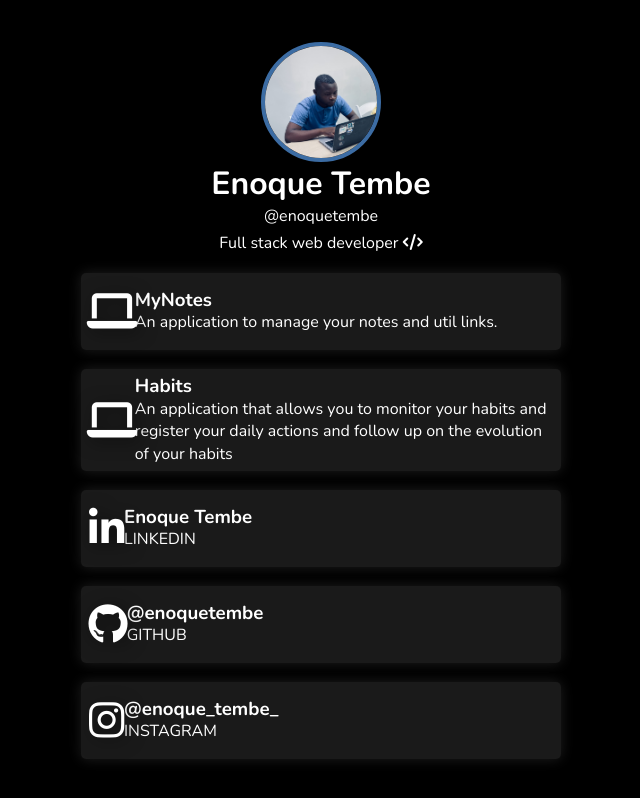
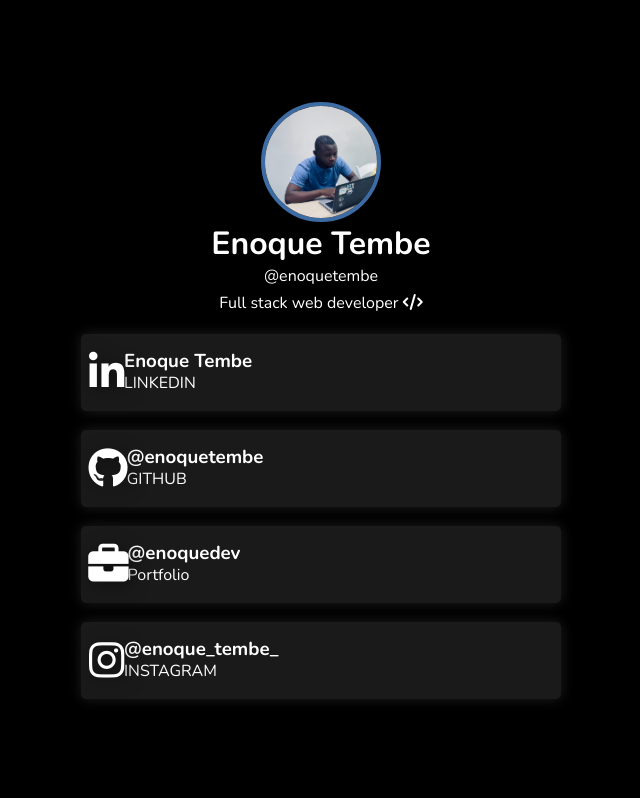
Before and after one commit to enoquetembe/Linktree, a plain HTML site: page index.html in a window 1280 px wide. Shown: the whole page, without its empty margins (319-959 px from the left). Drawn offline with nearby package versions, Linux system fonts and the light colour scheme.

Commit message:
adding portfolio link

```diff
--- a/index.html
+++ b/index.html
@@ -28,7 +28,7 @@
 
       <section class="social__links">
         <ul id="item">
-          <li class="mynotes">
+          <!-- <li class="mynotes">
             <a href="https://myn0tes.netlify.app" target="_blank">
               <i class="fa fa-laptop"></i>
               <span>
@@ -50,7 +50,7 @@
                 </p>
               </span>
             </a>
-          </li>
+          </li> -->
 
           <li class="linkedin">
             <a href="https://www.linkedin.com/in/enoque-tembe/" target="_blank">
@@ -79,6 +79,16 @@
             </a>
           </li>
 
+          <li class="portfolio">
+            <a href="https://enoquedev.netlify.app/" target="_blank">
+              <i class="fa fa-briefcase"></i>
+              <span>
+                <h3>@enoquedev</h3>
+                <p>Portfolio</p>
+              </span>
+            </a>
+          </li>
+
           <li class="instagram">
             <a href="https://www.instagram.com/enoque_tembe_/" target="_blank">
               <i class="fa fa-instagram"></i>
--- a/styles/style.css
+++ b/styles/style.css
@@ -79,6 +79,11 @@ header #username {
     background: #5B21B6;
 }
 
+.social__links ul .portfolio:hover{
+    background: #5B21B6;
+}
+
+
 .social__links ul .instagram:hover{
     background: #fd5949;
 }
```
